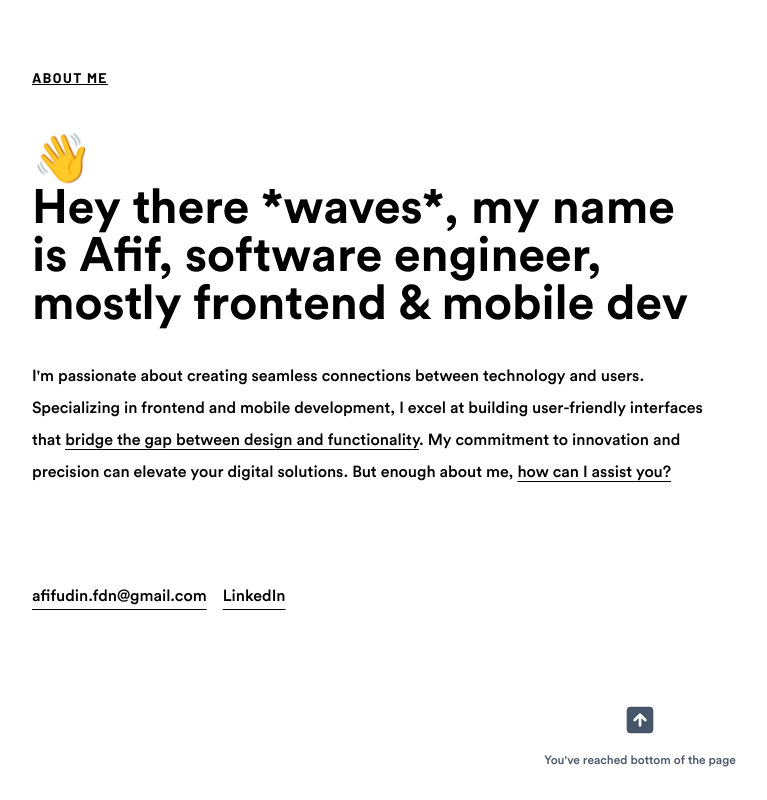
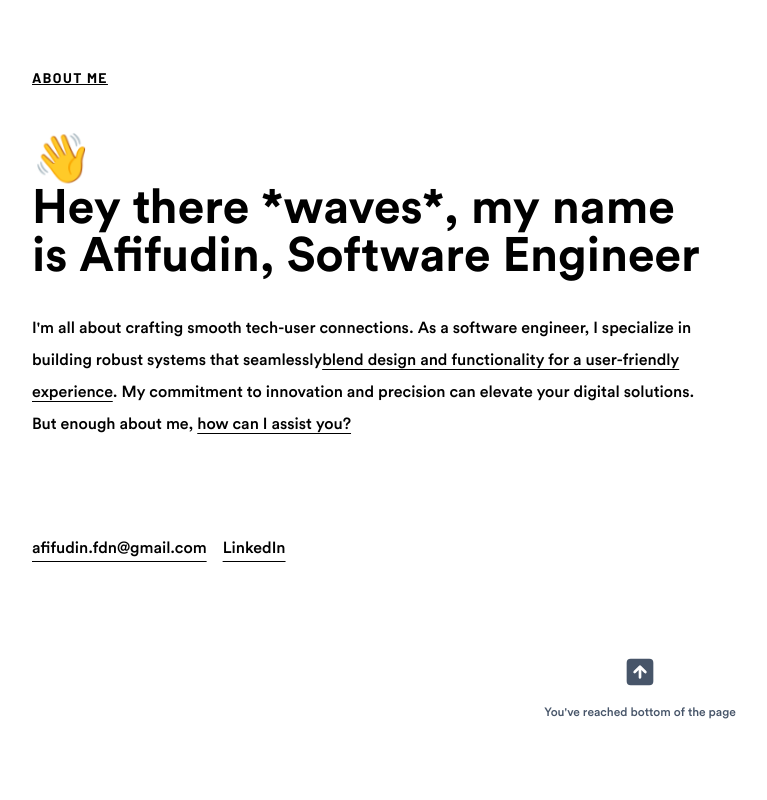
Before and after one commit to afifvdin/afifvdin, a Next.js app: page / in a window 1280 px wide. Shown: the part 1329-2129 px from the top of the page, without its empty margins (0-767 px from the left). After the commit the page ends 2081 px from the top, so only its background shows below. Built offline with nearby package versions, Linux system fonts and the light colour scheme.

Commit message:
change introduction

```diff
--- a/components/AboutMe.tsx
+++ b/components/AboutMe.tsx
@@ -1,7 +1,7 @@
-import { barlow } from "@/app/fonts"
-import Link from "next/link"
-import BackToTop from "./BackToTop"
-import { IconExternalLink } from "@tabler/icons-react"
+import { barlow } from "@/app/fonts";
+import Link from "next/link";
+import BackToTop from "./BackToTop";
+import { IconExternalLink } from "@tabler/icons-react";
 
 export default function AboutMe() {
   return (
@@ -13,15 +13,14 @@ export default function AboutMe() {
         <div className="mt-12 font-circular max-w-2xl">
           <p className="text-5xl wave">👋</p>
           <p className="font-bold text-xl sm:text-3xl md:text-5xl leading-tight">
-            Hey there *waves*, my name is Afif, software engineer, mostly
-            frontend & mobile dev
+            Hey there *waves*, my name is Afifudin, Software Engineer
           </p>
           <p className="font-normal sm:font-medium mt-8 mb-24 leading-loose">
-            I&apos;m passionate about creating seamless connections between
-            technology and users. Specializing in frontend and mobile
-            development, I excel at building user-friendly interfaces that{" "}
+            I{"'"}m all about crafting smooth tech-user connections. As a
+            software engineer, I specialize in building robust systems that
+            seamlessly
             <span className="underline underline-offset-4">
-              bridge the gap between design and functionality
+              blend design and functionality for a user-friendly experience
             </span>
             . My commitment to innovation and precision can elevate your digital
             solutions. But enough about me,{" "}
@@ -48,5 +47,5 @@ export default function AboutMe() {
       </div>
       <BackToTop />
     </div>
-  )
+  );
 }
```
